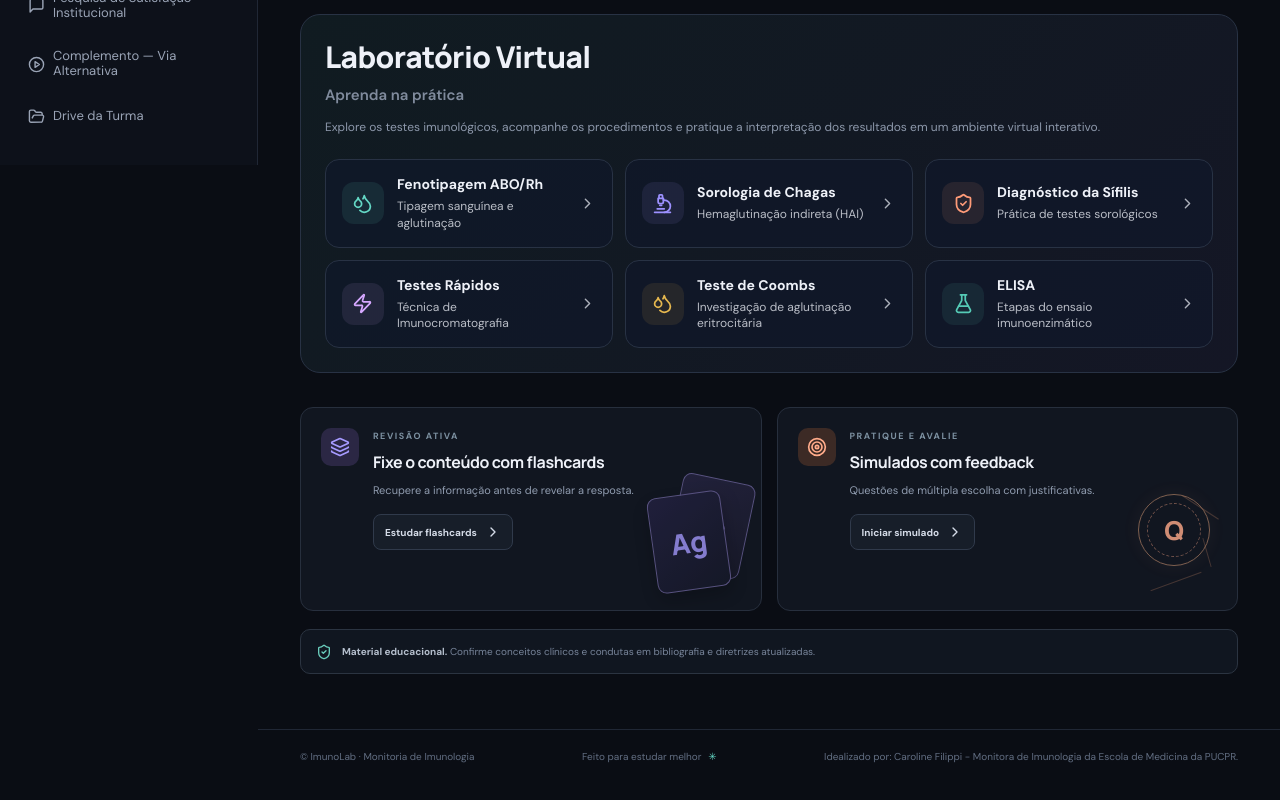
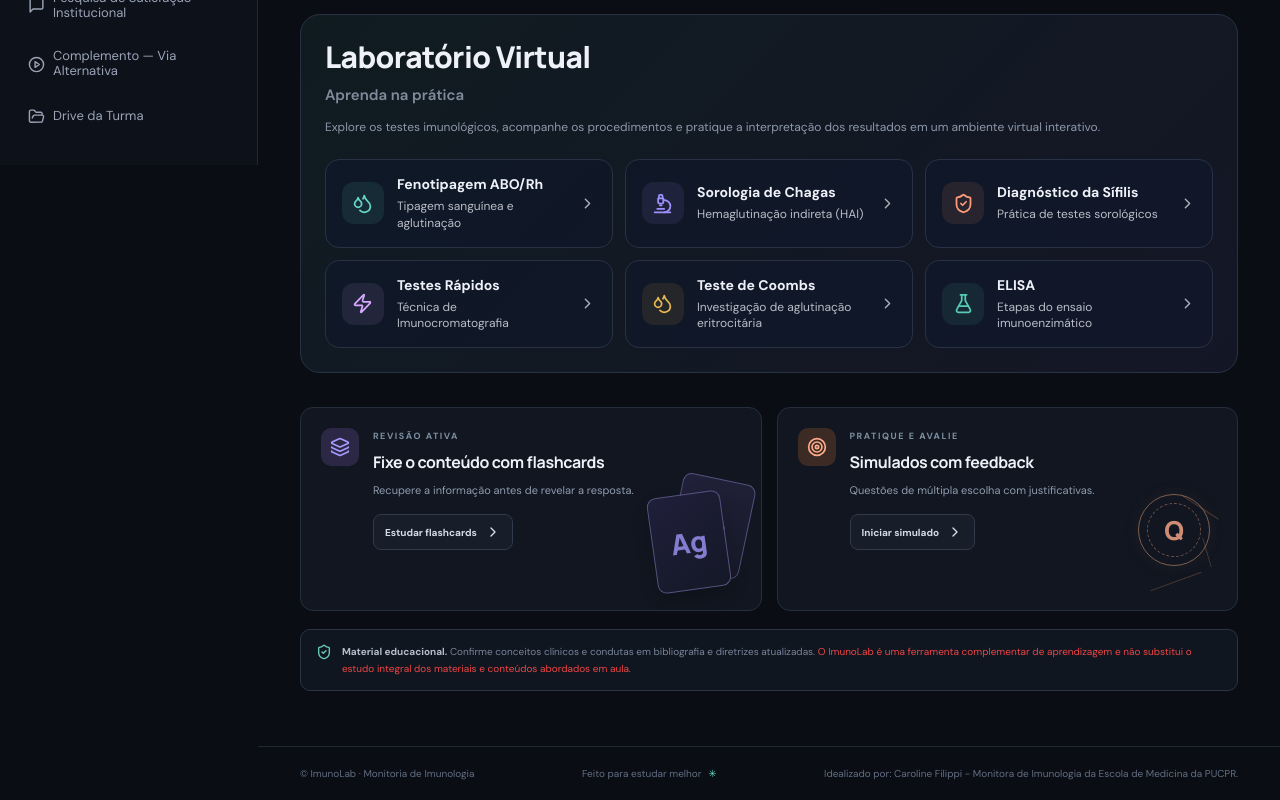
Before and after one commit to filippicaroline/imuno-lab, a React (Vite) app in the folder ImunoLab_Completo/: page / in a window 1280 px wide. Shown: the part 635-1435 px from the top of the page. Built offline with nearby package versions, Linux system fonts and the light colour scheme.

Commit message:
Enhance disclaimer text in main.jsx
Updated disclaimer text to clarify the role of ImunoLab as a supplementary learning tool.

```diff
--- a/ImunoLab_Completo/src/main.jsx
+++ b/ImunoLab_Completo/src/main.jsx
@@ -749,7 +749,10 @@ function App() {
               <ShieldCheck size={16} />
               <p>
                 <b>Material educacional.</b> Confirme conceitos clínicos
-                e condutas em bibliografia e diretrizes atualizadas.
+                e condutas em bibliografia e diretrizes atualizadas.{' '}
+                <span style={{ color: '#ef4444' }}>
+                  O ImunoLab é uma ferramenta complementar de aprendizagem e não substitui o estudo integral dos materiais e conteúdos abordados em aula.
+                </span>
               </p>
             </div>
           </section>
@@ -1029,7 +1032,7 @@ function App() {
                         <button
                           className="btn primary"
                           disabled={answers[q.id] === undefined}
-                          onClick={() => setQuizIndex(i => i + 1)}
+                          onClick={() => setQuizIndex(i + 1)}
                         >
                           Próxima questão <ChevronRight size={16} />
                         </button>
```
